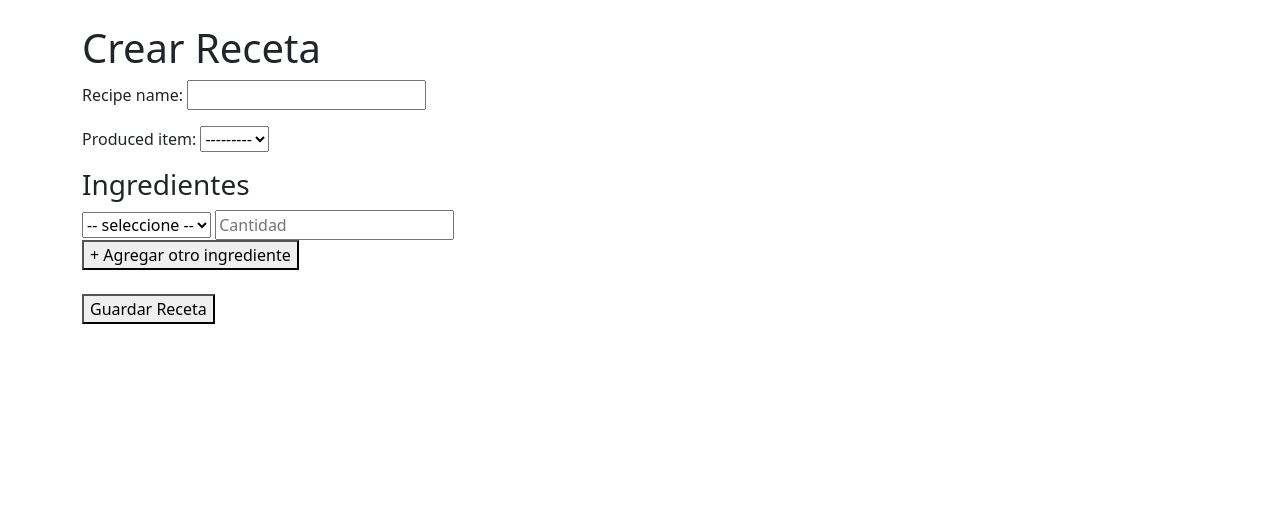
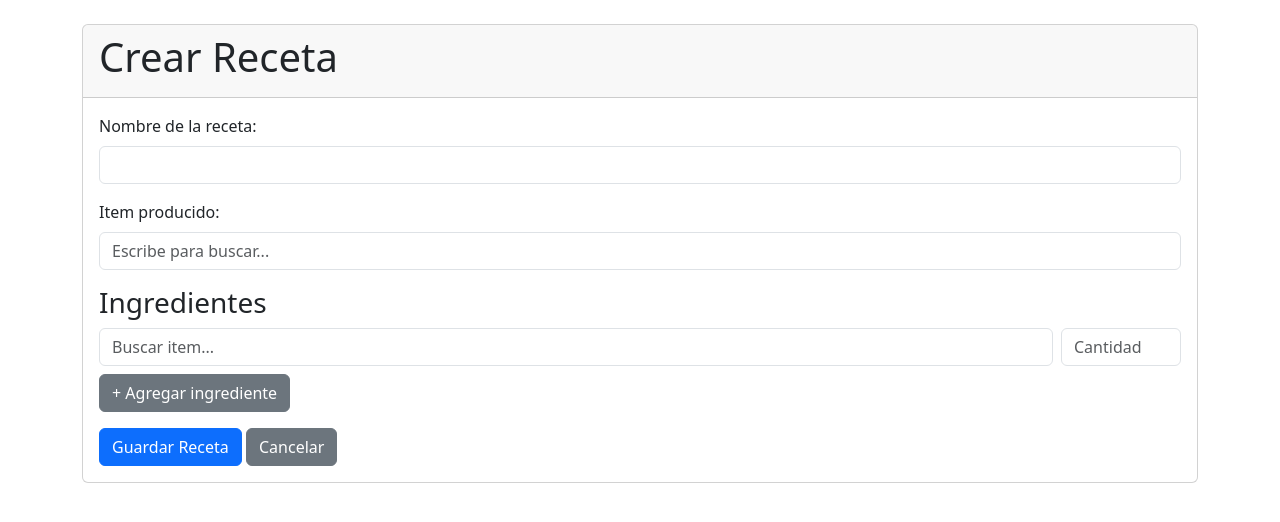
Before and after one commit to reivincitot/items_crud, a Django app: page /recetas/crear/ in a window 1280 px wide. Shown: the part 56-578 px from the top of the page. Run offline with Django 4.2, Linux system fonts and the light colour scheme; data that the repository does not hold is empty; some libraries are stand-ins or nearby versions.

Commit message:
mejoras en el orden de las vistas y formas de ingreso de la información en las recetas

```diff
--- a/Items_Calculator/recipe_list/views.py
+++ b/Items_Calculator/recipe_list/views.py
@@ -7,17 +7,20 @@ from .forms import RecipeForm
 from item_list.models import Item
 
 def home(request):
-    return render(request, 'home.html')
+    ultima_receta = request.session.get('ultima_receta', None)
+    return render(request, 'home.html', {'ultima_receta': ultima_receta})
 
 def calcular(request):
     resultado = None
     arbol = None
     fabricar = None
+    arbol_html = ''
     if request.method == 'POST':
         recipe_id = request.POST.get('recipe_id')
         cantidad = int(request.POST.get('cantidad', 1))
         inventario_text = request.POST.get('inventario', '')
         inventario = {}
+
         # Parsear el inventario formato "nombre_item:cantidad" por linea
         for line in inventario_text.strip().split('\n'):
             if ':' in line:
@@ -40,16 +43,21 @@ def calcular(request):
             # Convertir IDs a nombres para mostrar
             items = Item.objects.in_bulk(calculo['base'].keys())
             resultado_base = {items[item_id].name: cant for item_id, cant in calculo['base'].items() if item_id in items}
+
             # Estructura para fabricar (subproductos)
             items_fabricar = Item.objects.in_bulk(calculo['fabricar'].keys())
             fabricar = {items_fabricar[item_id].name: cant for item_id, cant in calculo['fabricar'].items() if item_id in items_fabricar}
+
             # Árbol jerárquico (podemos pasarlo a la plantilla como JSON)
             arbol = calculo['arbol']
+            arbol_html = arbol_a_html(calculo['arbol'])
             resultado = resultado_base
+
         except Exception as e:
             resultado = {'error': str(e)}
-    recetas = Recipe.objects.all()
-    arbol_html = arbol_a_html(calculo['arbol']) if calculo.get('arbol') else ''
+
+    recetas = Recipe.objects.all().order_by('recipe_name')
+
     return render(request, 'recipes/calcular.html', {
         'recetas': recetas,
         'resultado': resultado,
@@ -57,44 +65,56 @@ def calcular(request):
         'arbol_html': arbol_html
     })
 
-
 def recipe_list(request):
-    recipes = Recipe.objects.select_related('produced_item').all()
-    return render(request, 'recipes/list.html', {'recipes': recipes})
+    recipes = Recipe.objects.select_related('produced_item').all().order_by('recipe_name')
+    ultima_receta = request.session.get('ultima_receta', None)
+    return render(request, 'recipes/list.html', {'recipes': recipes,
+                                                'ultima_receta': ultima_receta
+                                                })
 
 def recipe_create(request):
     if request.method == 'POST':
-        recipe_form = RecipeForm(request.POST)
-        if recipe_form.is_valid():
-            try:
-                recipe = recipe_form.save()
-            except IntegrityError:
-                messages.error(request, 'A recipe with this name already exists.')
-                return render(request, 'recipes/create.html', {
-                    'recipe_form': recipe_form,
-                    'items': Item.objects.all().order_by('name'),
-                })
-            i = 0
-            while f'ingredient_item_{i}' in request.POST:
-                item_id = request.POST[f'ingredient_item_{i}']
-                quantity = request.POST[f'ingredient_quantity_{i}']
-                if item_id and quantity:
-                    Ingredient.objects.create(
-                        recipe=recipe,
-                        item_id=int(item_id),
-                        quantity=int(quantity)
-                    )
-                i += 1
-            return redirect('recipe_list')
+        # Mejor procesar manualmente
+        recipe_name = request.POST.get('recipe_name')
+        produced_item_name = request.POST.get('produced_item_name')
+        try:
+            produced_item = Item.objects.get(name=produced_item_name, es_fabricable=True)
+        except Item.DoesNotExist:
+            messages.error(request, f'El item "{produced_item_name}" no existe o no es fabricable.')
+            return redirect('recipe_create')
+        # Crear receta
+        try:
+            recipe = Recipe(recipe_name=recipe_name, produced_item=produced_item)
+            recipe.save()
+            request.session['ultima_receta'] = recipe.recipe_name
+        except IntegrityError:
+            messages.error(request, 'Ya existe una receta con ese nombre.')
+            return redirect('recipe_create')
+        # Procesar ingredientes
+        i = 0
+        while f'ingredient_item_{i}' in request.POST:
+            item_nombre = request.POST[f'ingredient_item_{i}'].strip()
+            quantity = request.POST.get(f'ingredient_quantity_{i}')
+            if item_nombre and quantity:
+                try:
+                    item = Item.objects.get(name=item_nombre)
+                except Item.DoesNotExist:
+                    messages.error(request, f'El ingrediente "{item_nombre}" no existe.')
+                    # Opcional: eliminar la receta creada para evitar huérfanos
+                    recipe.delete()
+                    return redirect('recipe_create')
+                Ingredient.objects.create(recipe=recipe, item=item, quantity=int(quantity))
+            i += 1
+        messages.success(request, 'Receta creada exitosamente.')
+        return redirect('recipe_list')
     else:
-        recipe_form = RecipeForm()
-        recipe_form.fields['produced_item'].queryset = Item.objects.filter(es_fabricable=True)
-
-    all_items = Item.objects.all().order_by('name')
-    return render(request, 'recipes/create.html', {
-        'recipe_form': recipe_form,
-        'items': all_items,
-    })
+        # GET: mostrar formulario
+        fabricable_items = Item.objects.filter(es_fabricable=True).order_by('name')
+        all_items = Item.objects.all().order_by('name')
+        return render(request, 'recipes/create.html', {
+            'fabricable_items': fabricable_items,
+            'items': all_items,
+        })
 
 def recipe_detail(request, pk):
     recipe = get_object_or_404(Recipe, pk=pk)
@@ -104,29 +124,38 @@ def recipe_edit(request, pk):
     recipe = get_object_or_404(Recipe, pk=pk)
     if request.method == 'POST':
         recipe.recipe_name = request.POST['recipe_name']
-        recipe.produced_item_id = request.POST['produced_item']
+        produced_item_name = request.POST.get('produced_item_name')
+        try:
+            produced_item = Item.objects.get(name=produced_item_name, es_fabricable=True)
+        except Item.DoesNotExist:
+            messages.error(request, f'El item "{produced_item_name}" no existe o no es fabricable.')
+            return redirect('recipe_edit', pk=pk)
+        recipe.produced_item = produced_item
         recipe.save()
+        # Reemplazar ingredientes
         recipe.ingredients.all().delete()
         i = 0
         while f'ingredient_item_{i}' in request.POST:
-            item_id = request.POST[f'ingredient_item_{i}']
-            quantity = request.POST[f'ingredient_quantity_{i}']
-            if item_id and quantity:
-                Ingredient.objects.create(
-                    recipe=recipe,
-                    item_id=int(item_id),
-                    quantity=int(quantity)
-                )
+            item_nombre = request.POST[f'ingredient_item_{i}'].strip()
+            quantity = request.POST.get(f'ingredient_quantity_{i}')
+            if item_nombre and quantity:
+                try:
+                    item = Item.objects.get(name=item_nombre)
+                except Item.DoesNotExist:
+                    messages.error(request, f'El ingrediente "{item_nombre}" no existe.')
+                    return redirect('recipe_edit', pk=pk)
+                Ingredient.objects.create(recipe=recipe, item=item, quantity=int(quantity))
             i += 1
+        messages.success(request, 'Receta actualizada exitosamente.')
         return redirect('recipe_list')
-
-    fabricable_items = Item.objects.filter(es_fabricable=True).order_by('name')
-    all_items = Item.objects.all().order_by('name')
-    return render(request, 'recipes/edit.html', {
-        'recipe': recipe,
-        'fabricable_items': fabricable_items,
-        'all_items': all_items,
-    })
+    else:
+        fabricable_items = Item.objects.filter(es_fabricable=True).order_by('name')
+        all_items = Item.objects.all().order_by('name')
+        return render(request, 'recipes/edit.html', {
+            'recipe': recipe,
+            'fabricable_items': fabricable_items,
+            'all_items': all_items,
+        })
 
 def arbol_a_html(arbol):
     """Convierte la estructura jerárquica del árbol en HTML anidado."""
--- a/Items_Calculator/templates/base.html
+++ b/Items_Calculator/templates/base.html
@@ -22,6 +22,9 @@
     <div class="container mt-4">
         {% block content %}{% endblock %}
     </div>
+    <link href="https://cdn.jsdelivr.net/npm/select2@4.1.0-rc.0/dist/css/select2.min.css" rel="stylesheet" />
+    <script src="https://code.jquery.com/jquery-3.6.0.min.js"></script>
+    <script src="https://cdn.jsdelivr.net/npm/select2@4.1.0-rc.0/dist/js/select2.min.js"></script>
     <script src="https://cdn.jsdelivr.net/npm/bootstrap@5.3.0/dist/js/bootstrap.bundle.min.js"></script>
 </body>
 </html>
--- a/Items_Calculator/templates/recipes/create.html
+++ b/Items_Calculator/templates/recipes/create.html
@@ -1,38 +1,67 @@
 {% extends 'base.html' %}
 {% block content %}
+<div class="card">
+    <div class="card-header">
         <h1>Crear Receta</h1>
+    </div>
+    <div class="card-body">
         <form method="post">
             {% csrf_token %}
-    {{ recipe_form.as_p }}
+            <!-- Campo: nombre de la receta -->
+            <div class="mb-3">
+                <label class="form-label">Nombre de la receta:</label>
+                <input type="text" name="recipe_name" class="form-control" required>
+            </div>
+
+            <!-- Campo: item producido (autocompletado) -->
+            <div class="mb-3">
+                <label class="form-label">Item producido:</label>
+                <input list="fabricable-items" name="produced_item_name" class="form-control" required placeholder="Escribe para buscar...">
+                <datalist id="fabricable-items">
+                    {% for item in fabricable_items %}
+                        <option value="{{ item.name }}">
+                    {% endfor %}
+                </datalist>
+            </div>
+
             <h3>Ingredientes</h3>
             <div id="ingredientes">
-        <div class="ingrediente">
-            <select name="ingredient_item_0">
-                <option value="">-- seleccione --</option>
-                {% for item in items %}
-                <option value="{{ item.id }}">{{ item.name }}</option>
-                {% endfor %}
-            </select>
-            <input type="number" name="ingredient_quantity_0" placeholder="Cantidad" step="1" min="1">
+                <div class="ingrediente mb-2 row g-2">
+                    <div class="col">
+                        <input list="items-list" name="ingredient_item_0" class="form-control" placeholder="Buscar item...">
+                    </div>
+                    <div class="col-auto">
+                        <input type="number" name="ingredient_quantity_0" placeholder="Cantidad" step="1" min="1" class="form-control" style="width: 120px;">
                     </div>
                 </div>
-    <button type="button" id="agregar_ingrediente">+ Agregar otro ingrediente</button>
-    <br><br>
-    <button type="submit">Guardar Receta</button>
+            </div>
+            <button type="button" id="agregar_ingrediente" class="btn btn-secondary mb-3">+ Agregar ingrediente</button>
+            <br>
+            <button type="submit" class="btn btn-primary">Guardar Receta</button>
+            <a href="{% url 'recipe_list' %}" class="btn btn-secondary">Cancelar</a>
         </form>
+    </div>
+</div>
+
+<!-- Datalist compartido para todos los ingredientes -->
+<datalist id="items-list">
+    {% for item in items %}
+        <option value="{{ item.name }}">
+    {% endfor %}
+</datalist>
+
 <script>
     let contador = 1;
     document.getElementById('agregar_ingrediente').onclick = function() {
         let div = document.createElement('div');
-        div.className = 'ingrediente';
+        div.className = 'ingrediente mb-2 row g-2';
         div.innerHTML = `
-            <select name="ingredient_item_${contador}">
-                <option value="">-- seleccione --</option>
-                {% for item in items %}
-                <option value="{{ item.id }}">{{ item.name }}</option>
-                {% endfor %}
-            </select>
-            <input type="number" name="ingredient_quantity_${contador}" placeholder="Cantidad" step="1" min="1">
+            <div class="col">
+                <input list="items-list" name="ingredient_item_${contador}" class="form-control" placeholder="Buscar item...">
+            </div>
+            <div class="col-auto">
+                <input type="number" name="ingredient_quantity_${contador}" placeholder="Cantidad" step="1" min="1" class="form-control" style="width: 120px;">
+            </div>
         `;
         document.getElementById('ingredientes').appendChild(div);
         contador++;
```
Also changed, not shown: Items_Calculator/templates/recipes/detail.html (+24 -26 lines), Items_Calculator/templates/recipes/edit.html (+42 -23 lines), Items_Calculator/templates/recipes/list.html (+9 -0 lines), Items_Calculator/README.md (added). Lines whose indentation alone changed are shown as unchanged.
